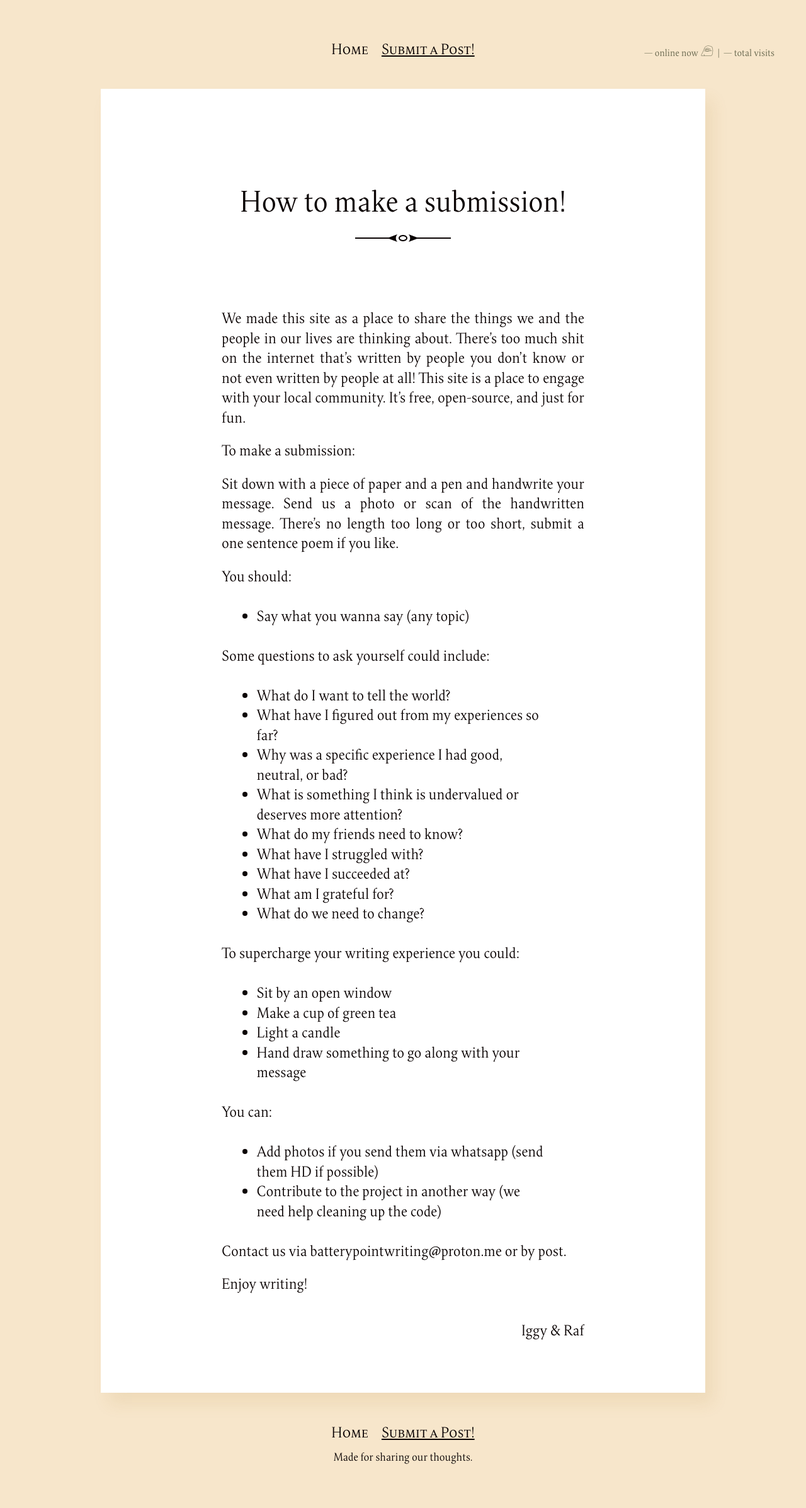
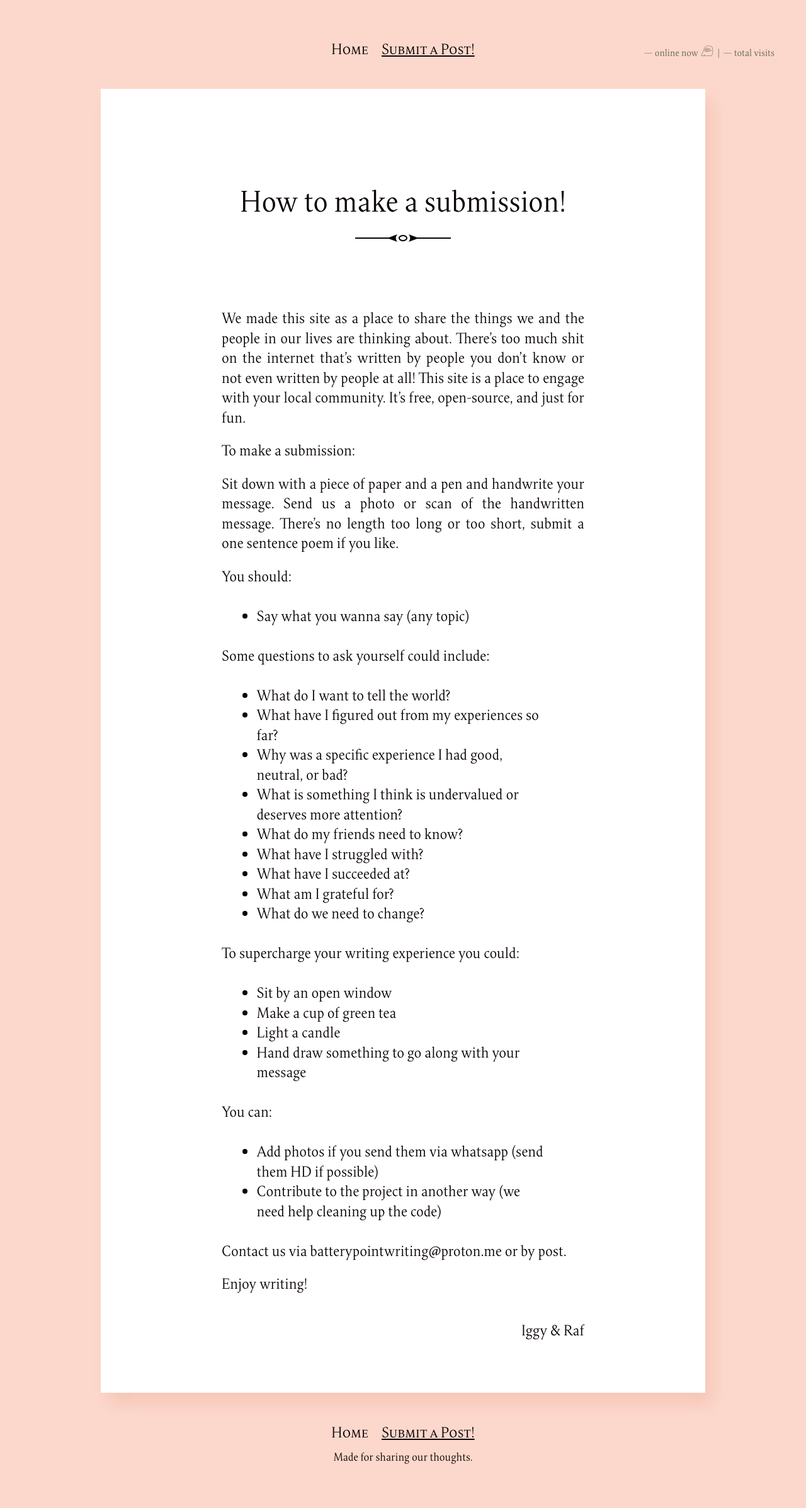
Before and after one commit to batterypointwriting/batterypointwriting.github.io, a Jekyll site: the page built from submit.md, in a window 1280 px wide. Shown: the whole page at 63% size. Built offline with Jekyll 4.4.1, drawn with Linux system fonts in a browser that asks for light colours.

Commit message:
Update _variables.scss

```diff
--- a/_sass/_variables.scss
+++ b/_sass/_variables.scss
@@ -1,4 +1,4 @@
-$brand-color:         #f7e6cb;
+$brand-color:         #fcd8cc;
 $highlight:           darken($brand-color, 45%);
 $text-color:          #0b0404;
 $muted-text-color:    #64644B;
```
